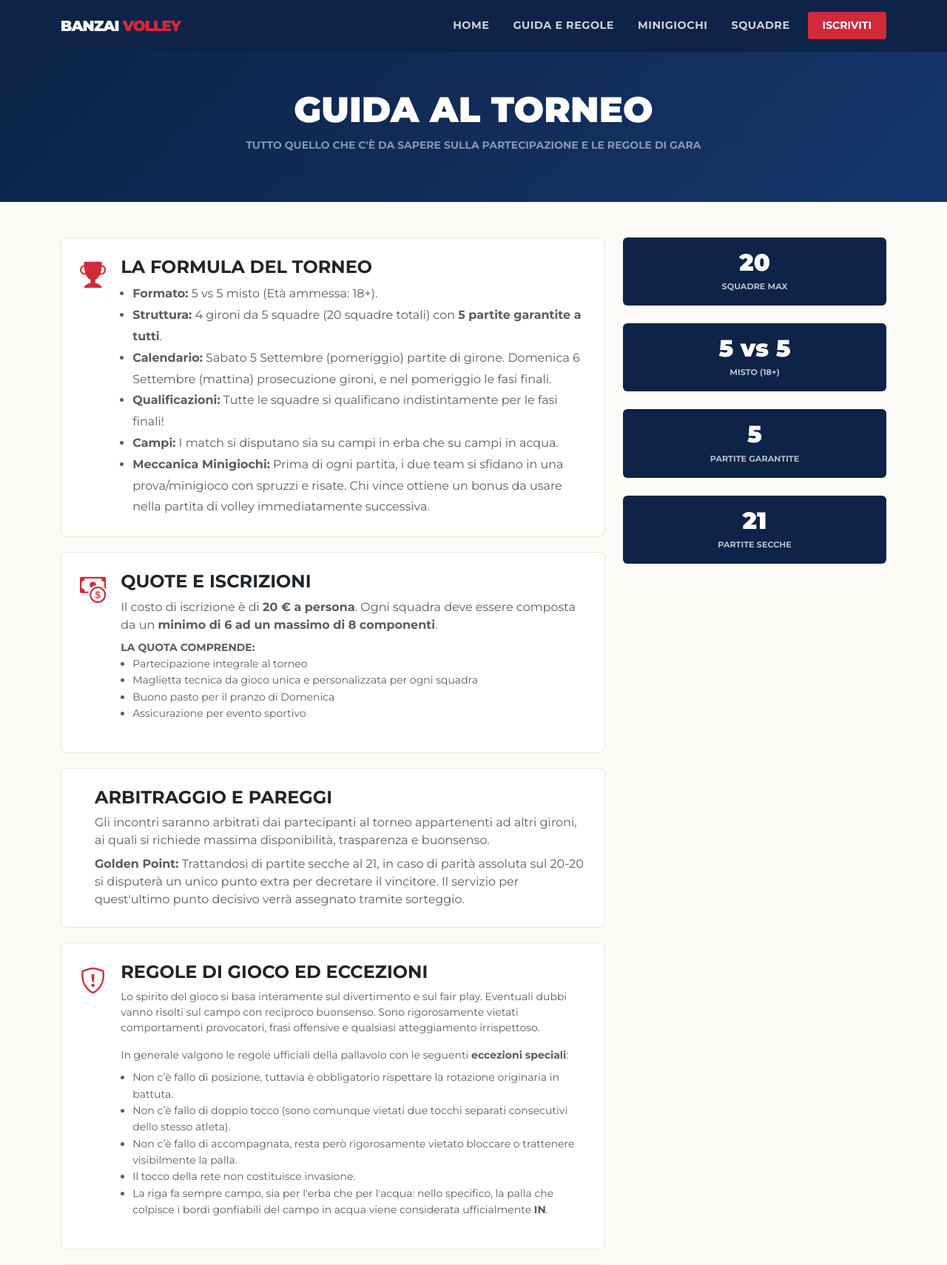
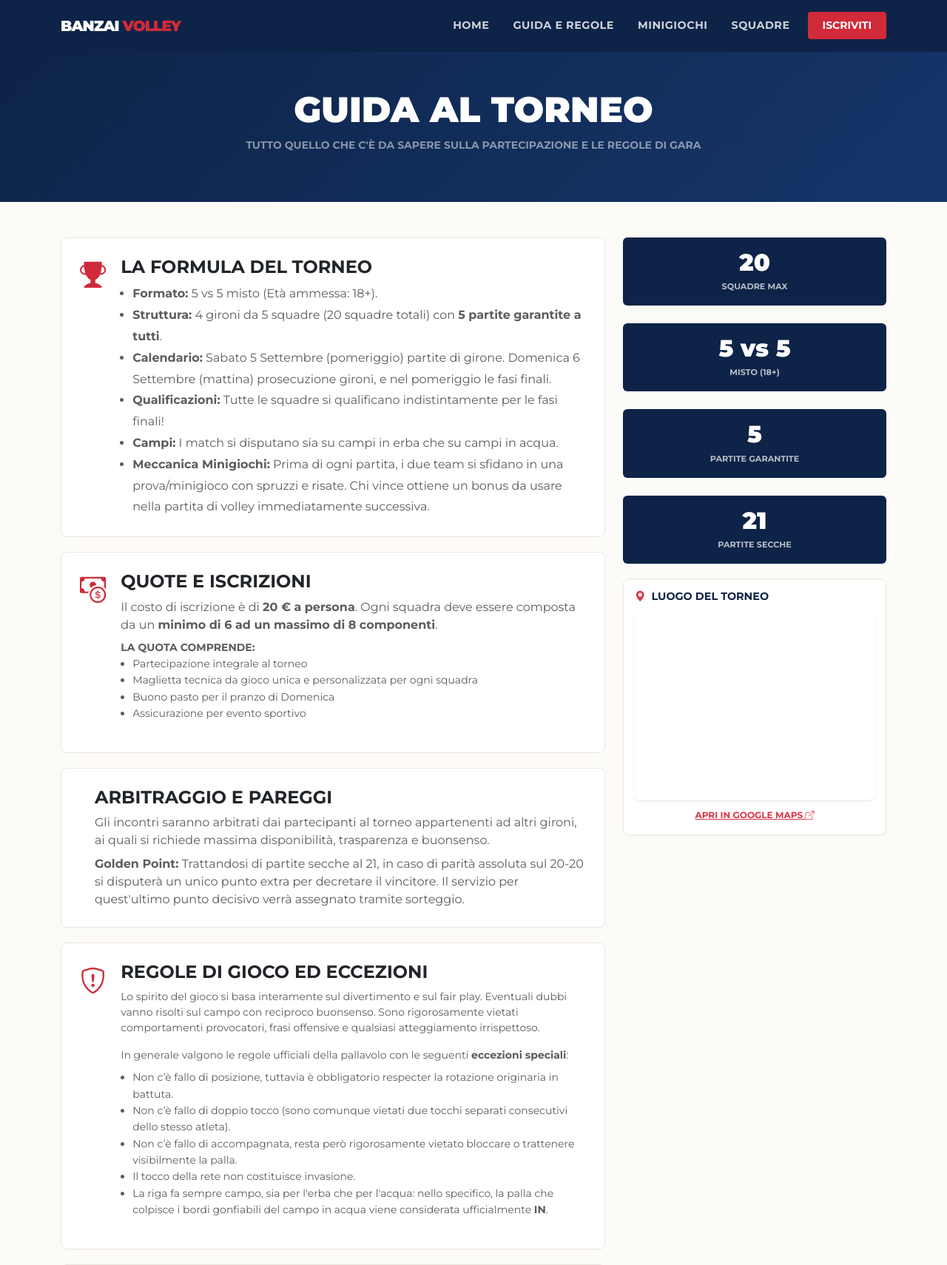
Before and after one commit to TaroCc0/banzai-volley, a Flask app: page /info in a window 1280 px wide. Shown: the top 1710 px of the page at 74% size. Run offline with Flask 3, Linux system fonts and the light colour scheme; a map, chart or similar area stays blank; grey boxes are pictures that could not be loaded.

Commit message:
Ottimizzazione mobile e responsive completo

```diff
--- a/templates/info.html
+++ b/templates/info.html
@@ -7,6 +7,11 @@
     .detail-badge { background-color: var(--banzai-blue); color: white; padding: 15px; border-radius: 6px; text-align: center; }
     .detail-badge h3 { font-weight: 900; margin: 0; font-size: 2rem; }
     .detail-badge span { font-size: 0.7rem; text-transform: uppercase; font-weight: bold; opacity: 0.7; }
+
+    /* STILE PER LA MAPPA RESPONSIVE */
+    .map-card { background: white; border: 1px solid #e9e6df; border-radius: 8px; padding: 15px; margin-top: 20px; box-shadow: 0 4px 6px rgba(0,0,0,0.01); }
+    .map-container { position: relative; width: 100%; height: 250px; border-radius: 6px; overflow: hidden; }
+    .map-container iframe { width: 100%; height: 100%; border: 0; }
 </style>
 
 <section class="info-header text-center">
@@ -81,7 +86,7 @@
                         </p>
                         <p class="text-muted mb-2 small">In generale valgono le regole ufficiali della pallavolo con le seguenti <strong>eccezioni speciali</strong>:</p>
                         <ul class="text-muted ps-3 small" style="line-height: 1.6;">
-                            <li>Non c’è fallo di posizione, tuttavia è obbligatorio rispettare la rotazione originaria in battuta.</li>
+                            <li>Non c’è fallo di posizione, tuttavia è obbligatorio respecter la rotazione originaria in battuta.</li>
                             <li>Non c’è fallo di doppio tocco (sono comunque vietati due tocchi separati consecutivi dello stesso atleta).</li>
                             <li>Non c’è fallo di accompagnata, resta però rigorosamente vietato bloccare o trattenere visibilmente la palla.</li>
                             <li>Il tocco della rete non costituisce invasione.</li>
@@ -113,7 +118,20 @@
                 <div class="col-6 col-lg-12"><div class="detail-badge"><h3>5</h3><span>Partite Garantite</span></div></div>
                 <div class="col-6 col-lg-12"><div class="detail-badge"><h3>21</h3><span>Partite Secche</span></div></div>
             </div>
+
+            <div class="map-card">
+                <h5 class="fw-bold text-uppercase mb-3" style="font-size: 0.9rem; color: var(--banzai-blue);">
+                    <i class="bi bi-geo-alt-fill text-danger me-1"></i> Luogo del Torneo
+                </h5>
+                <div class="map-container shadow-sm">
+                    <iframe src="https://maps.app.goo.gl/HBwpdRU3VM7C72NZA" allowfullscreen="" loading="lazy" referrerpolicy="no-referrer-when-downgrade"></iframe>
+                </div>
+                <div class="text-center mt-2">
+                    <a href="https://maps.app.goo.gl/HBwpdRU3VM7C72NZA" target="_blank" class="btn btn-link btn-sm text-danger fw-bold text-uppercase p-0 style-none" style="font-size: 0.75rem;">Apri in Google Maps <i class="bi bi-box-arrow-up-right"></i></a>
+                </div>
+            </div>
         </div>
+
     </div>
 </div>
 {% endblock %}
```
